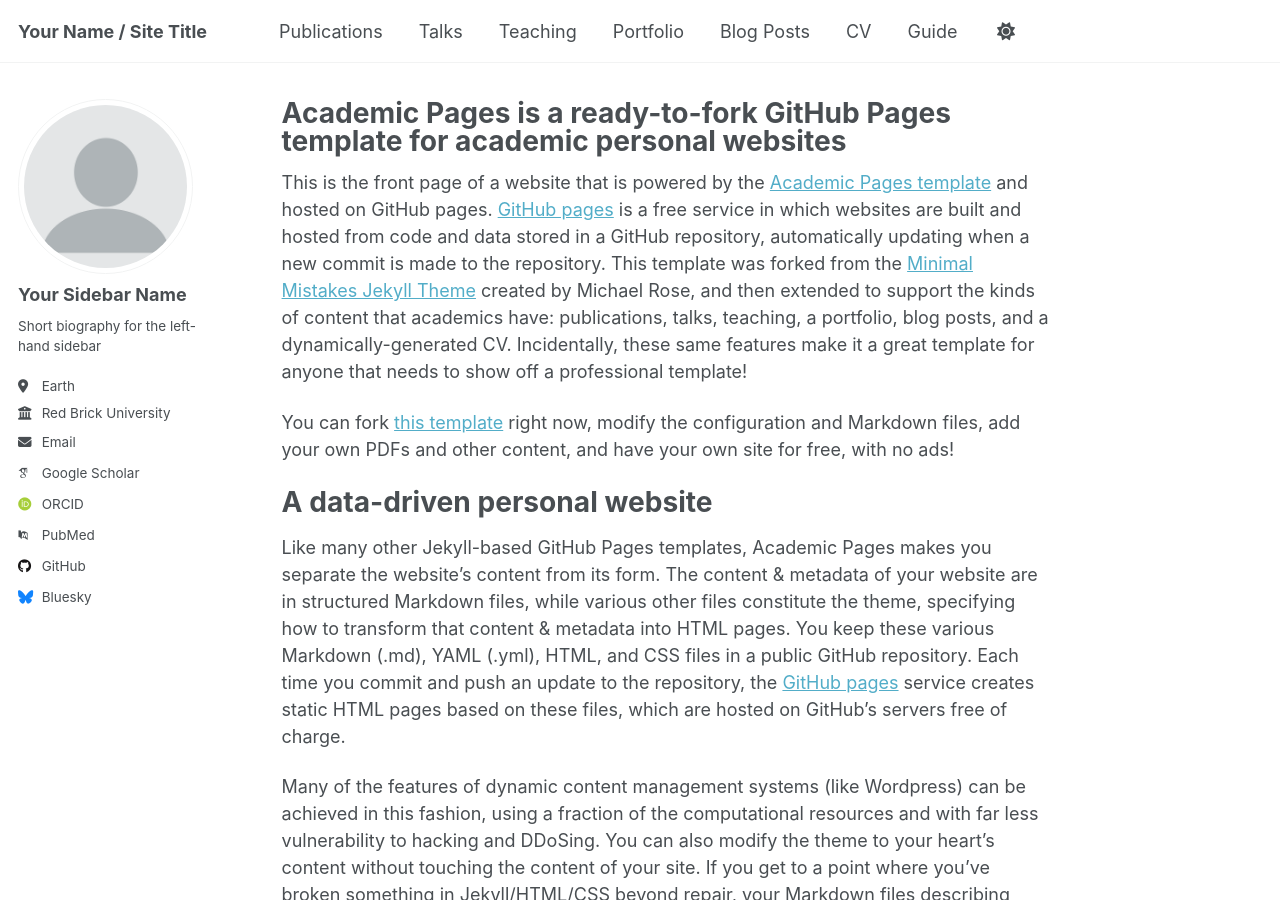
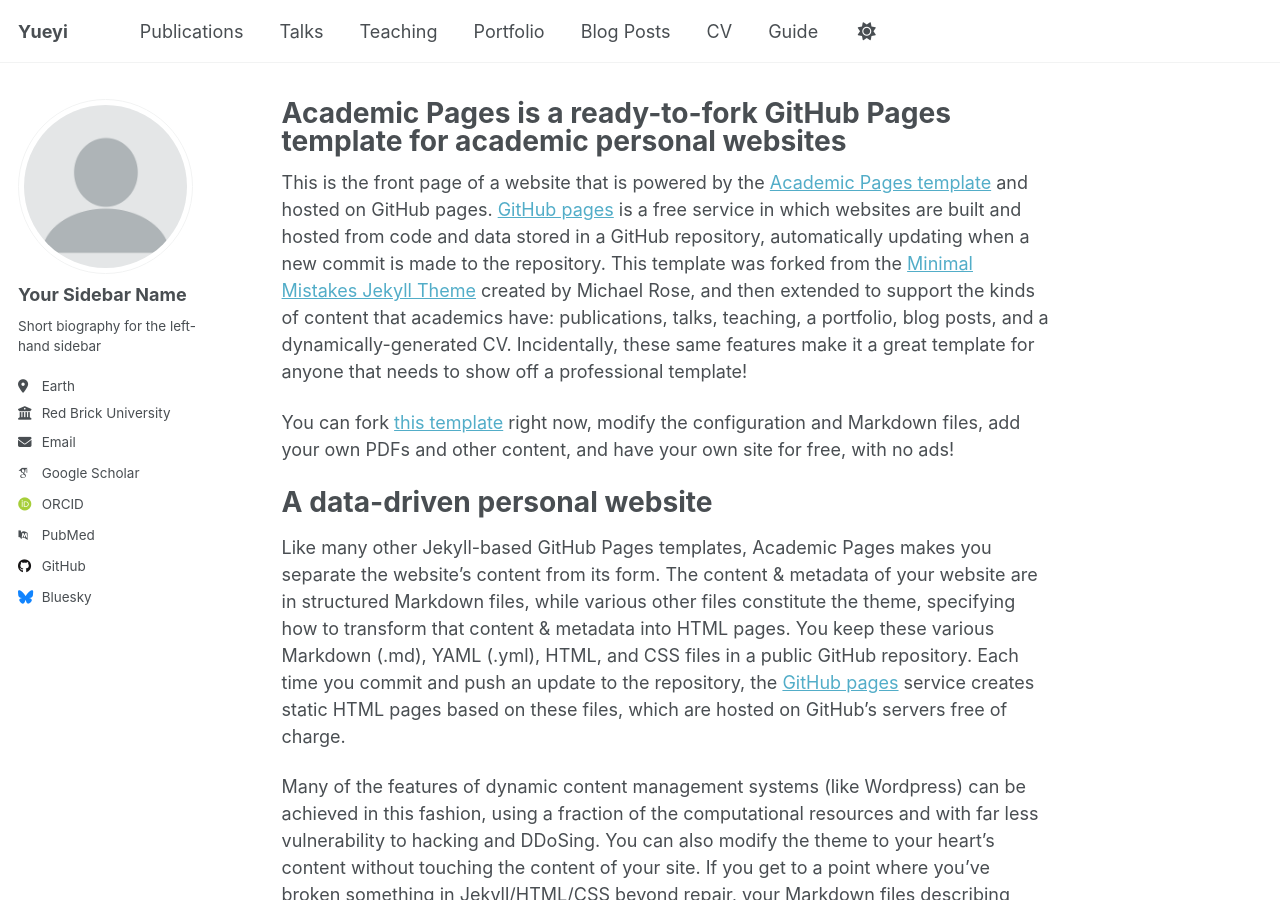
Before and after one commit to yueyiliao/yueyi_liao_portfolio.github.io, a Jekyll site: the page built from _pages/about.md, in a window 1280 px wide and 900 px high. Built offline with Jekyll 4.4.1, drawn with Linux system fonts in a browser that asks for light colours; some web fonts are replaced; a script that is not in the unit is left out.

Commit message:
Update _config.yml

```diff
--- a/_config.yml
+++ b/_config.yml
@@ -9,7 +9,7 @@
 # Basic Site Settings
 locale                   : "en-US"
 site_theme               : "default" # Currently available options are "default", "air"
-title                    : "Your Name / Site Title"
+title                    : "Yueyi"
 title_separator          : "-"
 name                     : &name "Your Name"
 description              : &description "Your Name's academic portfolio"   # Update this with a general description of your site, this is the default if not overridden by a page
```
